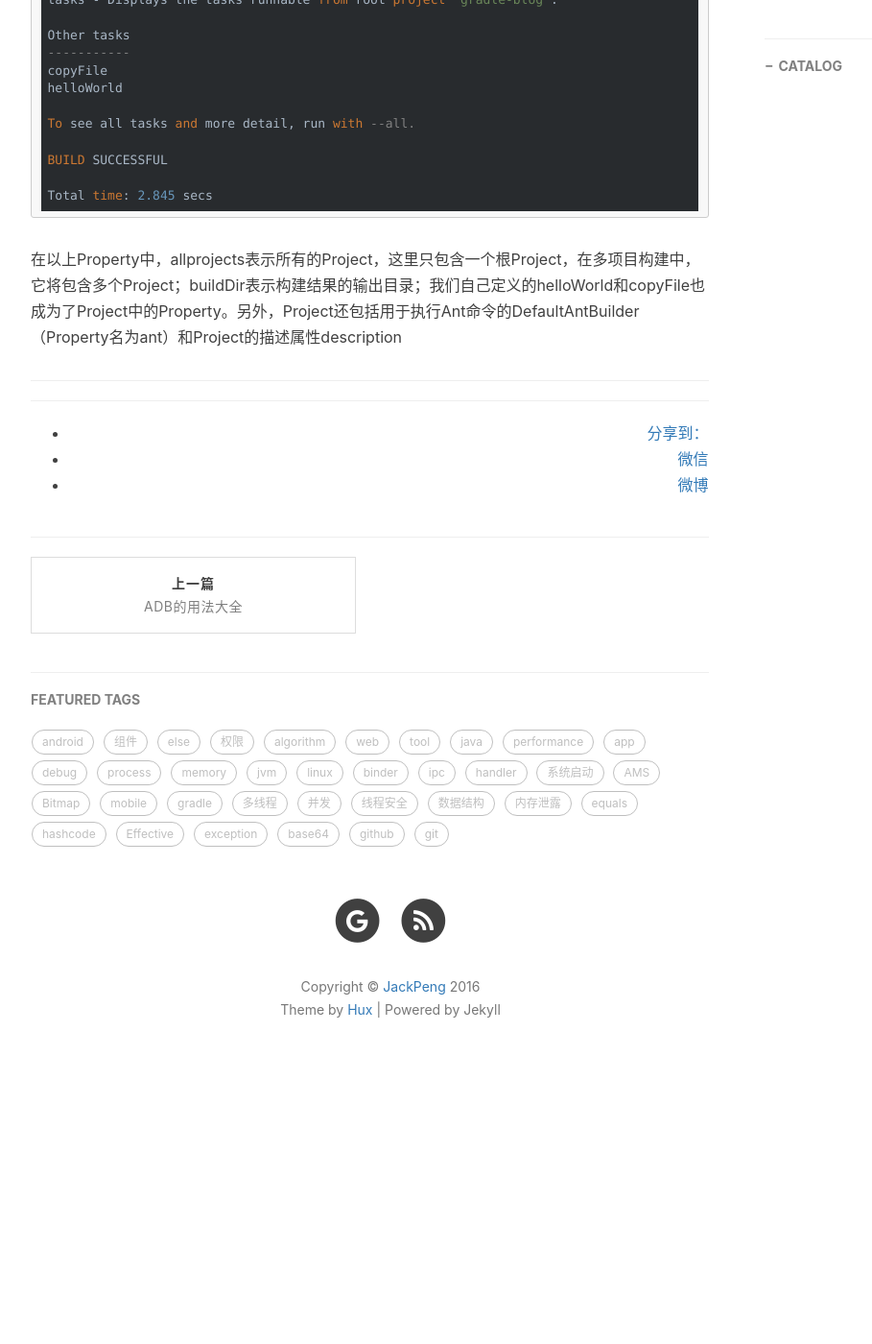
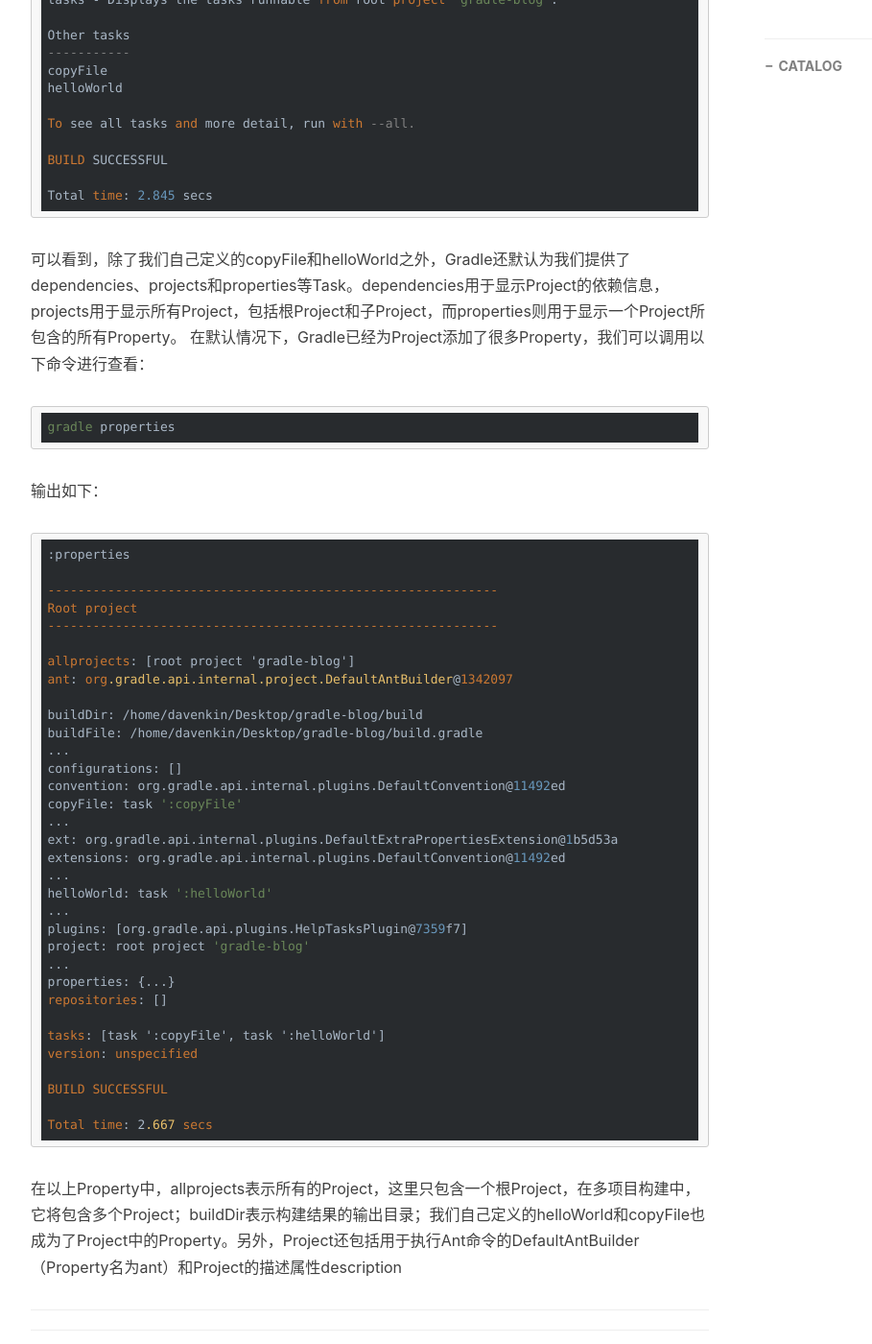
Before and after one commit to yuanfentiank789/yuanfentiank789.github.io, a Jekyll site: the page built from _posts/2016-09-01-gradle1.md, in a window 1280 px wide and 1400 px high, scrolled down 2813 px. Shown: the whole window at 96% size, without its empty margins (233-1142 px from the left). Built offline with Jekyll 4.4.1, drawn with Linux system fonts in a browser that asks for light colours; nearby versions of some CDN libraries; comment, search, counter and statistics services are not loaded; before the commit the page ends 3942 px from its top, so only the background shows below that.

Commit message:
update
update

```diff
--- a/_posts/2016-09-01-gradle1.md
+++ b/_posts/2016-09-01-gradle1.md
@@ -96,4 +96,46 @@ Gradle在默认情况下为我们提供了几个常用的Task，比如查看Proj
 
     Total time: 2.845 secs
 
+可以看到，除了我们自己定义的copyFile和helloWorld之外，Gradle还默认为我们提供了dependencies、projects和properties等Task。dependencies用于显示Project的依赖信息，projects用于显示所有Project，包括根Project和子Project，而properties则用于显示一个Project所包含的所有Property。
+在默认情况下，Gradle已经为Project添加了很多Property，我们可以调用以下命令进行查看：
+
+    gradle properties
+
+输出如下：
+
+    :properties
+
+    ------------------------------------------------------------
+    Root project
+    ------------------------------------------------------------
+
+    allprojects: [root project 'gradle-blog']
+    ant: org.gradle.api.internal.project.DefaultAntBuilder@1342097
+
+    buildDir: /home/davenkin/Desktop/gradle-blog/build
+    buildFile: /home/davenkin/Desktop/gradle-blog/build.gradle
+    ...
+    configurations: []
+    convention: org.gradle.api.internal.plugins.DefaultConvention@11492ed
+    copyFile: task ':copyFile'
+    ...
+    ext: org.gradle.api.internal.plugins.DefaultExtraPropertiesExtension@1b5d53a
+    extensions: org.gradle.api.internal.plugins.DefaultConvention@11492ed
+    ...
+    helloWorld: task ':helloWorld'
+    ...
+    plugins: [org.gradle.api.plugins.HelpTasksPlugin@7359f7]
+    project: root project 'gradle-blog'
+    ...
+    properties: {...}
+    repositories: []
+
+    tasks: [task ':copyFile', task ':helloWorld']
+    version: unspecified
+
+    BUILD SUCCESSFUL
+
+    Total time: 2.667 secs
+
+
 在以上Property中，allprojects表示所有的Project，这里只包含一个根Project，在多项目构建中，它将包含多个Project；buildDir表示构建结果的输出目录；我们自己定义的helloWorld和copyFile也成为了Project中的Property。另外，Project还包括用于执行Ant命令的DefaultAntBuilder（Property名为ant）和Project的描述属性description
```
